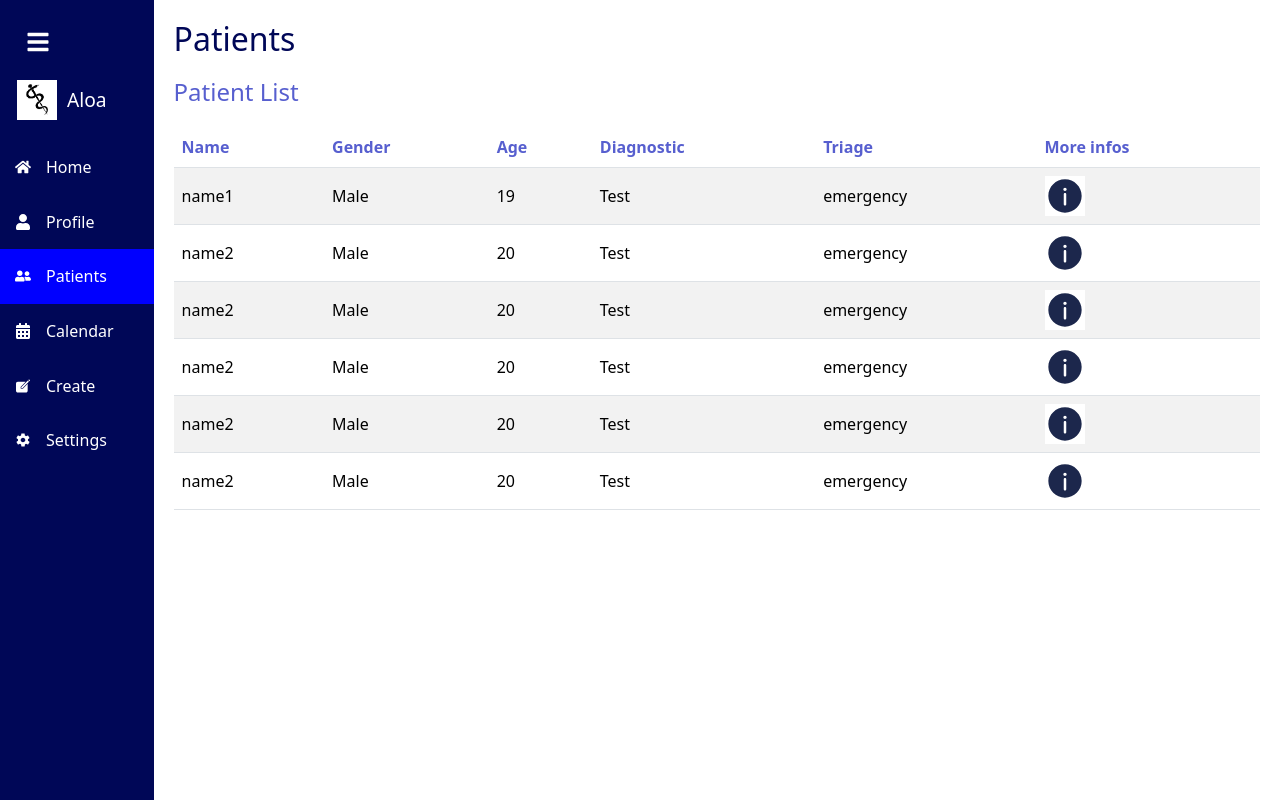
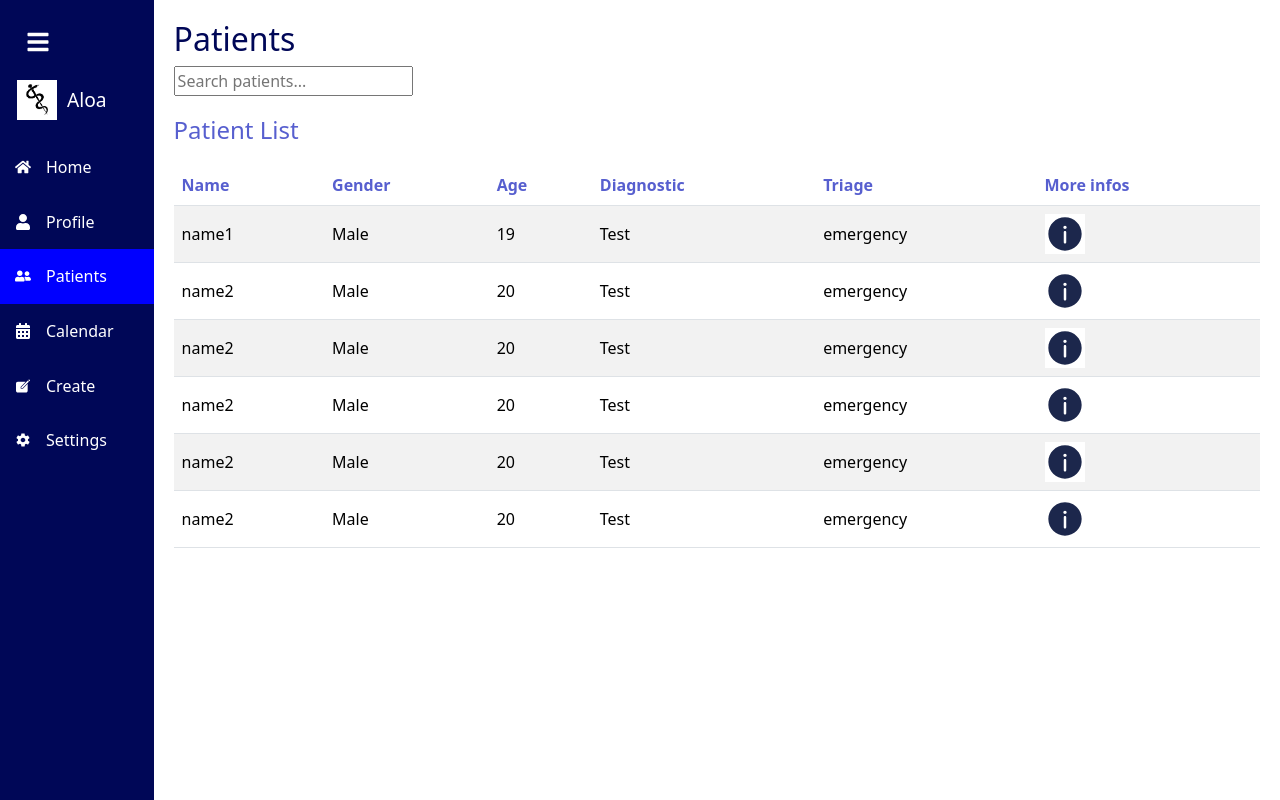
Before and after one commit to cedric190703/ALOA, a React (Vite) app in the folder app-frontend/: page /patients in a window 1280 px wide. Built offline with nearby package versions, Linux system fonts and the light colour scheme.

Commit message:
add: search bar in the patients list

```diff
--- a/app-frontend/src/organisms/UserItemPage.tsx
+++ b/app-frontend/src/organisms/UserItemPage.tsx
@@ -2,7 +2,6 @@ import {useNavigate, useParams} from "react-router-dom";
 import Sidebar from "./SideBar.tsx";
 import {ItemNav} from "../utils/utils.ts";
 import Card from "react-bootstrap/Card";
-import testProfile from "../assets/pexels-tima-miroshnichenko-5452293.jpg";
 
 const UserItemPage = () => {
     const Patients = [
--- a/app-frontend/src/pages/PatientsPage.tsx
+++ b/app-frontend/src/pages/PatientsPage.tsx
@@ -1,3 +1,4 @@
+import { useState } from 'react';
 import { ItemNav, TriageType } from "../utils/utils";
 import Sidebar from "../organisms/SideBar";
 import ButtonInfo from '../atoms/ButtonInfo.tsx';
@@ -7,6 +8,8 @@ import '../styles/patients.css';
 
 function PatientsPage() {
     const navigate = useNavigate();
+    const [searchTerm, setSearchTerm] = useState("");
+
     const Patients = [
         {
             id: 1,
@@ -62,12 +65,27 @@ function PatientsPage() {
         navigate(`/patients/${id}`);
     }
 
+    const handleSearchChange = (event: any) => {
+        setSearchTerm(event.target.value);
+    }
+
+    const filteredPatients = Patients.filter(p =>
+        p.name.toLowerCase().includes(searchTerm.toLowerCase())
+    );
+
     return (
         <div>
             <Sidebar items={ItemNav.Patients} />
             <div className="patients-container">
                 <div className="main-content">
                     <h1>Patients</h1>
+                    <input
+                        type="text"
+                        placeholder="Search patients..."
+                        value={searchTerm}
+                        onChange={handleSearchChange}
+                        className="search-bar"
+                    />
                     <h2>Patient List</h2>
                     <div className="table-patients">
                         <Table striped>
@@ -82,7 +100,7 @@ function PatientsPage() {
                             </tr>
                             </thead>
                             <tbody>
-                            {Patients.map(p => (
+                            {filteredPatients.map(p => (
                                 <tr key={p.id}>
                                     <td>{p.name}</td>
                                     <td>{p.Gender}</td>
```
